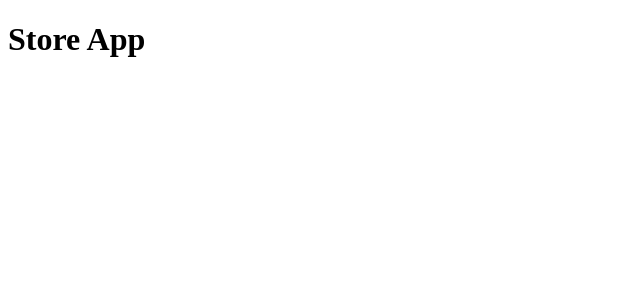
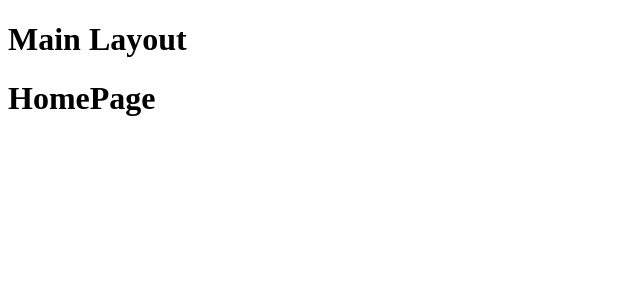
Before and after one commit to MelihDincer/02-store-app, a React (Vite) app: page / in a window 1280 px wide. Shown: the top 300 px of the page, without its empty margins (0-640 px from the left). Built offline with nearby package versions, Linux system fonts and the light colour scheme.

Commit message:
26 Mayıs second commit. -Temel router işlemleri ve sayfaların eklenmesi.

```diff
--- a/package.json
+++ b/package.json
@@ -11,7 +11,8 @@
   },
   "dependencies": {
     "react": "^19.1.0",
-    "react-dom": "^19.1.0"
+    "react-dom": "^19.1.0",
+    "react-router": "^7.6.1"
   },
   "devDependencies": {
     "@eslint/js": "^9.25.0",
--- a/src/App.jsx
+++ b/src/App.jsx
@@ -1,5 +1,37 @@
+import { createBrowserRouter, RouterProvider } from "react-router";
+import MainLayout from "./layouts/MainLayout";
+import HomePage from "./pages/Home";
+import ProductsPage from "./pages/Products";
+import CartPage from "./pages/Cart";
+import LoginPage from "./pages/Login";
+import RegisterPage from "./pages/Register";
+import ProductsDetailsPage from "./pages/ProductsDetails";
+
+const router = createBrowserRouter([
+  {
+    path: "/",
+    element: <MainLayout />,
+    children: [
+      { index: true, element: <HomePage /> },
+      { path: "home", element: <HomePage /> },
+
+      {
+        path: "products",
+        children: [
+          { index: true, element: <ProductsPage /> },
+          { path: ":id", element: <ProductsDetailsPage /> },
+        ],
+      },
+
+      { path: "cart", element: <CartPage /> },
+      { path: "login", element: <LoginPage /> },
+      { path: "register", element: <RegisterPage /> },
+    ],
+  },
+]);
+
 function App() {
-  return <h1>Store App</h1>;
+  return <RouterProvider router={router} />;
 }
 
 export default App;
--- /dev/null
+++ b/src/layouts/MainLayout.jsx
@@ -0,0 +1,10 @@
+import { Outlet } from "react-router";
+
+export default function MainLayout() {
+  return (
+    <div className="container">
+      <h1>Main Layout</h1>
+      <Outlet />
+    </div>
+  );
+}
--- /dev/null
+++ b/src/pages/Cart.jsx
@@ -0,0 +1,3 @@
+export default function CartPage() {
+  return <h1>Cart Page</h1>;
+}
--- /dev/null
+++ b/src/pages/Home.jsx
@@ -0,0 +1,3 @@
+export default function HomePage() {
+  return <h1>HomePage</h1>;
+}
--- /dev/null
+++ b/src/pages/Login.jsx
@@ -0,0 +1,3 @@
+export default function LoginPage() {
+  return <h1>Login Page</h1>;
+}
--- /dev/null
+++ b/src/pages/Products.jsx
@@ -0,0 +1,3 @@
+export default function ProductsPage() {
+  return <h1>Products Page</h1>;
+}
--- /dev/null
+++ b/src/pages/ProductsDetails.jsx
@@ -0,0 +1,3 @@
+export default function ProductsDetailsPage() {
+  return <h1>ProductsDetails:</h1>;
+}
--- /dev/null
+++ b/src/pages/Register.jsx
@@ -0,0 +1,3 @@
+export default function RegisterPage() {
+  return <h1>Register Page</h1>;
+}
```
Also changed, not shown: 1 other file (tests, documents, lock files or other folders).
